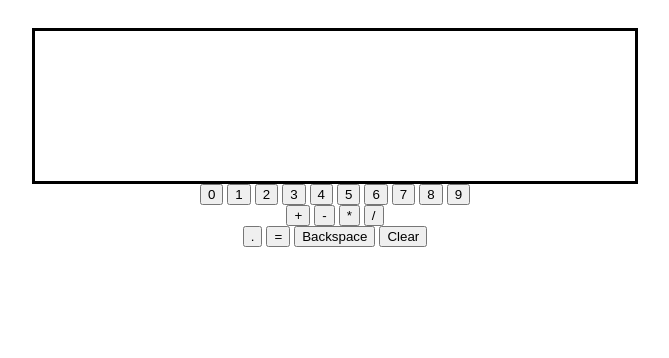
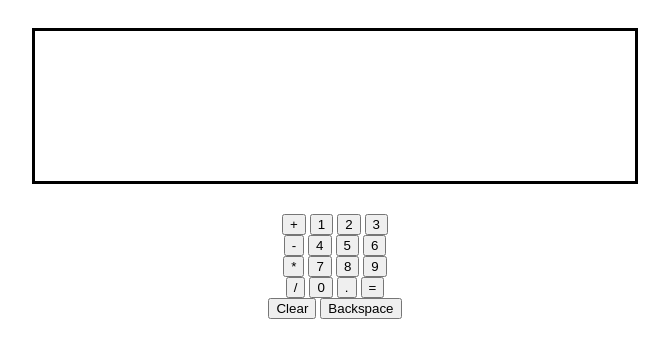
Before and after one commit to 0x-Armin/odin-calculator, a plain HTML site: page index.html in a window 1280 px wide. Shown: the whole page, without its empty margins (305-974 px from the left). Drawn offline with Linux system fonts and the light colour scheme.

Commit message:
Fix bug with calculating number of '.'

```diff
--- a/calculator.js
+++ b/calculator.js
@@ -4,7 +4,7 @@ const multiply = (a, b) => a * b;
 const divide = (a, b) => a / b;
 
 const divisionByZeroErr = "ERROR! Division by zero";
-const tooManyDecimalsErr = "ERROR! Too many decimals";
+const tooManyDecimalsErr = "ERROR! Decimal";
 const incompleteInputErr = "ERROR! Incomplete input";
 
 function operate(operator, a, b) {
@@ -60,7 +60,8 @@ function compute() {
   let currValue = 0;
 
   for (let i=0; i<operations.length; i+=2) {
-    if (countNumDecimal(operations[i+1]) > 3) {
+    console.log(countNumDecimal(operations[i+1]))
+    if (countNumDecimal(operations[i+1]) > 1) {
       currValue = tooManyDecimalsErr;
       break;
     }
@@ -98,7 +99,7 @@ const clearBtn = document.querySelector('#clear');
 clearBtn.addEventListener('click', clear);
 
 // add decimal function
-const decimalRegex = /./g;
+const decimalRegex = /\./g;
 countNumDecimal = (input) => (input.match(decimalRegex) || []).length;
 
 // add backspace function
--- a/index.html
+++ b/index.html
@@ -12,30 +12,38 @@
   <div id="display-box">
     <div id="display-panel"></div>
   </div>
-  <div class="keypad">
-    <div class="numbers">
-      <button class="number" id="btn-0" type="button">0</button>
+  <div id="keypad">
+    <div class="keypad-row">
+      <button class="operator" type="button">+</button>
       <button class="number" id="btn-1" type="button">1</button>
       <button class="number" id="btn-2" type="button">2</button>
       <button class="number" id="btn-3" type="button">3</button>
+    </div>
+
+    <div class="keypad-row">
+      <button class="operator" type="button">-</button>
       <button class="number" id="btn-4" type="button">4</button>
       <button class="number" id="btn-5" type="button">5</button>
       <button class="number" id="btn-6" type="button">6</button>
+    </div>
+
+    <div class="keypad-row">
+      <button class="operator" type="button">*</button>
       <button class="number" id="btn-7" type="button">7</button>
       <button class="number" id="btn-8" type="button">8</button>
       <button class="number" id="btn-9" type="button">9</button>
     </div>
-    <div class="operators">
-      <button class="operator" type="button">+</button>
-      <button class="operator" type="button">-</button>
-      <button class="operator" type="button">*</button>
+
+    <div class="keypad-row">
       <button class="operator" type="button">/</button>
-    </div>
-    <div class="misc">
+      <button class="number" id="btn-0" type="button">0</button>
       <button id="decimal" type="button">.</button>
       <button id="equals" type="button">=</button>
+    </div>
+
+    <div class="keypad-row">
+      <button id="clear" type="button">Clear</button>
       <button id="backspace" type="button">Backspace</button>
-      <button id="clear" type="button">Clear</button>
     </div>
   </div>
 </body>
--- a/styles.css
+++ b/styles.css
@@ -14,6 +14,8 @@ body {
   border-width: 3px;
 
   position: relative;
+
+  margin-bottom: 30px;
 }
 
 #display-panel {
@@ -30,7 +32,7 @@ body {
 
 }
 
-.keypad {
+#keypad {
   display: flex;
   flex-direction: column;
 
```
